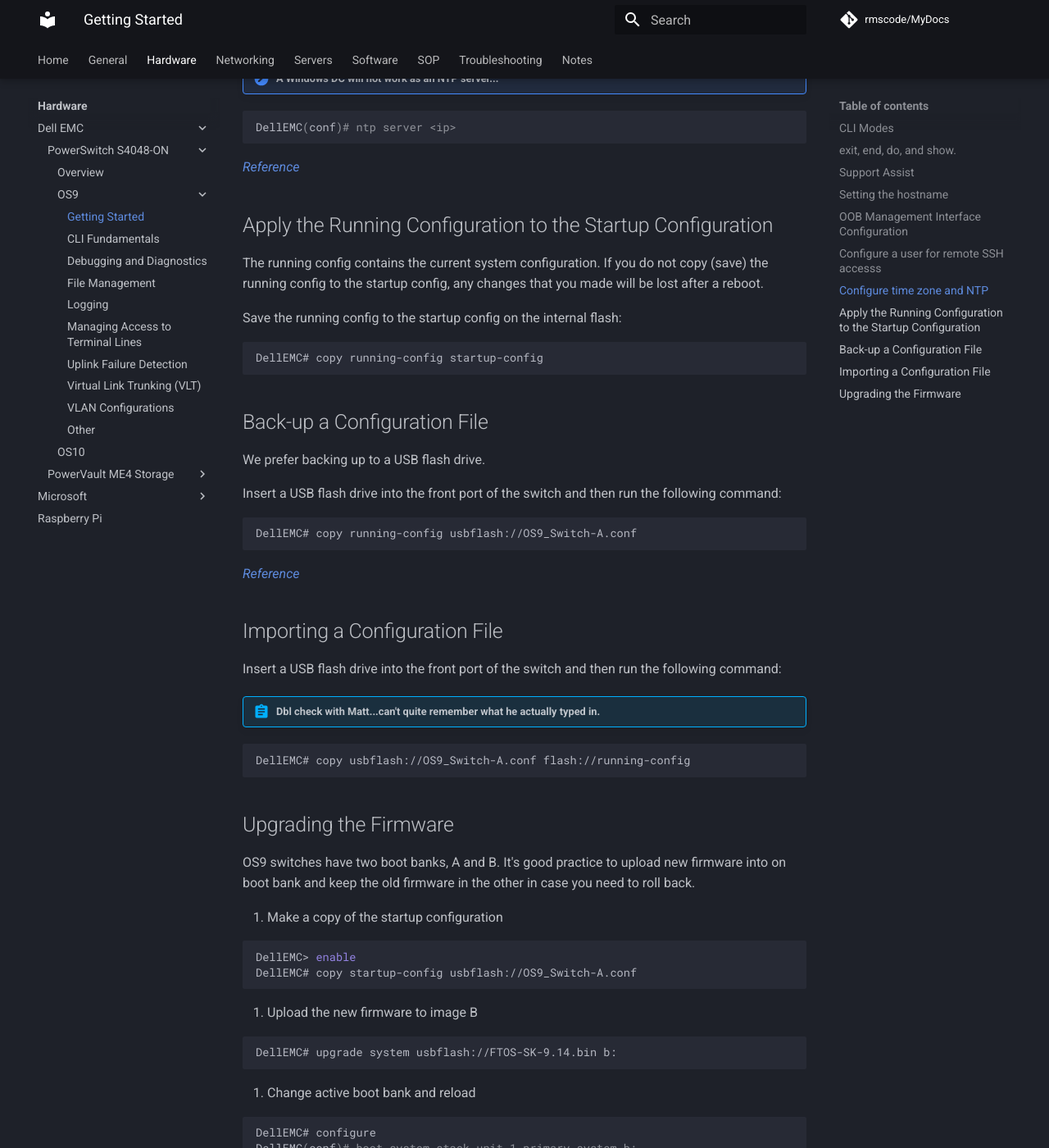
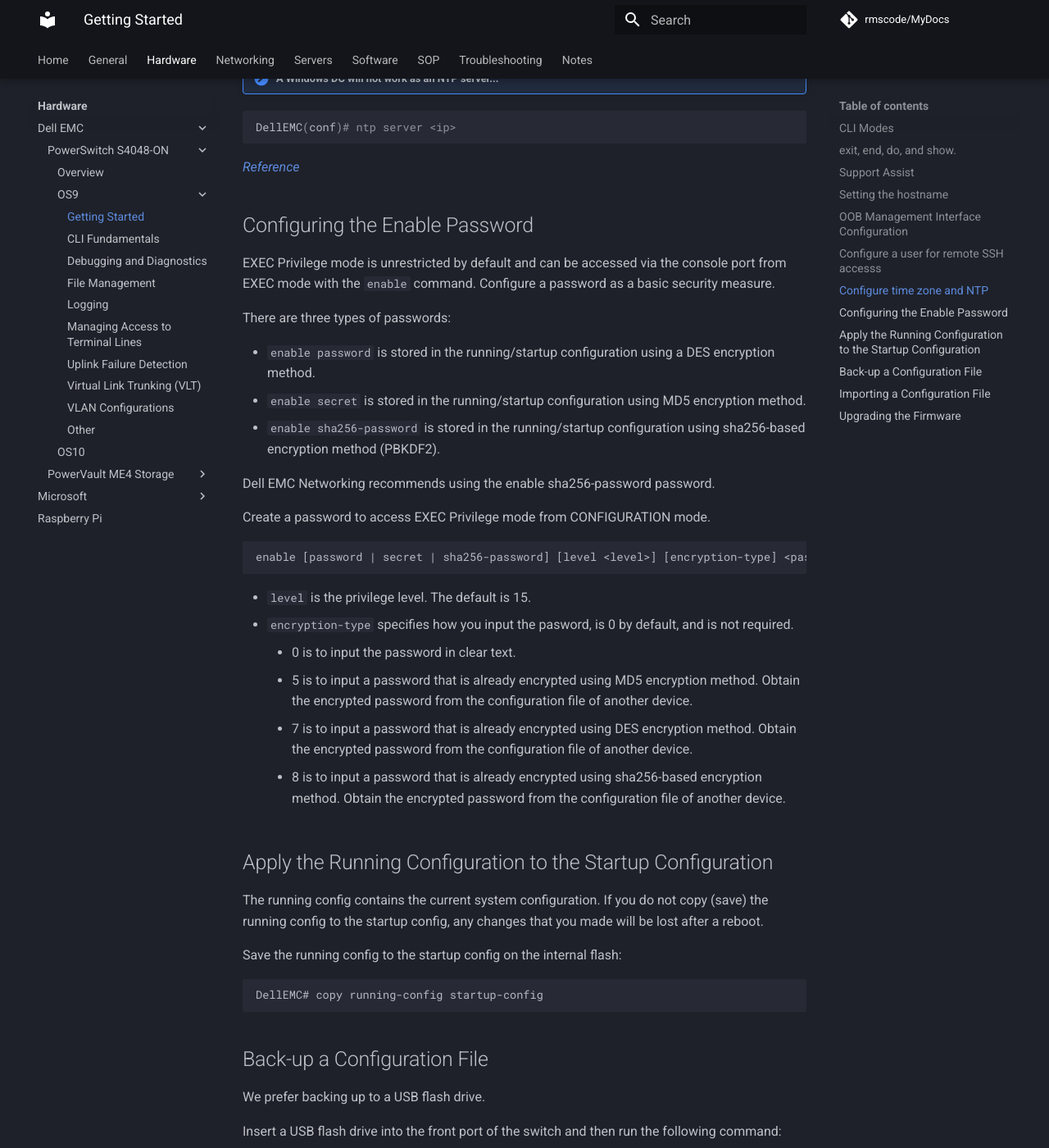
Before and after one commit to rmscode/binary-garden, an MkDocs documentation site: the page built from docs/hardware/dell-emc/S4048-ON/os9-getting-started.md, in a window 1280 px wide and 1400 px high, scrolled down 3588 px. Shown: the whole window at 82% size. Built offline with MkDocs 1.6.1 and Material for MkDocs 9.7.7, drawn with Linux system fonts in a browser that asks for light colours; comment, search, counter and statistics services are not loaded; some of the changed text lies outside the part shown.

Commit message:
Update os9-getting-started.md

````diff
--- a/docs/hardware/dell-emc/S4048-ON/os9-getting-started.md
+++ b/docs/hardware/dell-emc/S4048-ON/os9-getting-started.md
@@ -1,4 +1,4 @@
-# Getting Started with OS9
+# Getting Started with OS9 (Basic Config)
 
 [CLI Reference Guide for the S4048-ON System (9.14.2.4)](https://www.dell.com/support/manuals/en-us/dell-emc-os-9/s4048-on-9.14.2.5-cli-pub/dell-command-line-reference-guide-for-the-s4048%E2%80%93on-system-9.14.2.5)
 
@@ -220,8 +220,33 @@
 DellEMC(conf)# ntp server <ip>
 ```
 
+[*Reference*](https://www.dell.com/support/manuals/en-us/dell-emc-os-9/s4048-on-9.14.2.4-config/system-time-and-date?guid=guid-047210d7-7dae-4a6d-86df-37a79e8e8b9f&lang=en-us)
 
-[*Reference*](https://www.dell.com/support/manuals/en-us/dell-emc-os-9/s4048-on-9.14.2.4-config/system-time-and-date?guid=guid-047210d7-7dae-4a6d-86df-37a79e8e8b9f&lang=en-us)
+## Configuring the Enable Password
+
+EXEC Privilege mode is unrestricted by default and can be accessed via the console port from EXEC mode with the `enable` command. Configure a password as a basic security measure.
+
+There are three types of passwords:
+
+- `enable password` is stored in the running/startup configuration using a DES encryption method.
+- `enable secret` is stored in the running/startup configuration using MD5 encryption method.
+- `enable sha256-password` is stored in the running/startup configuration using sha256-based encryption method (PBKDF2).
+
+Dell EMC Networking recommends using the enable sha256-password password.
+
+Create a password to access EXEC Privilege mode from CONFIGURATION mode.
+
+```txt
+enable [password | secret | sha256-password] [level <level>] [encryption-type] <password>
+```
+
+- `level` is the privilege level. The default is 15.
+- `encryption-type` specifies how you input the pasword, is 0 by default, and is not required.
+      - 0 is to input the password in clear text.
+      - 5 is to input a password that is already encrypted using MD5 encryption method. Obtain the encrypted password from the configuration file of another device.
+      - 7 is to input a password that is already encrypted using DES encryption method. Obtain the encrypted password from the configuration file of another device.
+      - 8 is to input a password that is already encrypted using sha256-based encryption method. Obtain the encrypted password from the configuration file of another device.
+
 
 ## Apply the Running Configuration to the Startup Configuration
 
````
